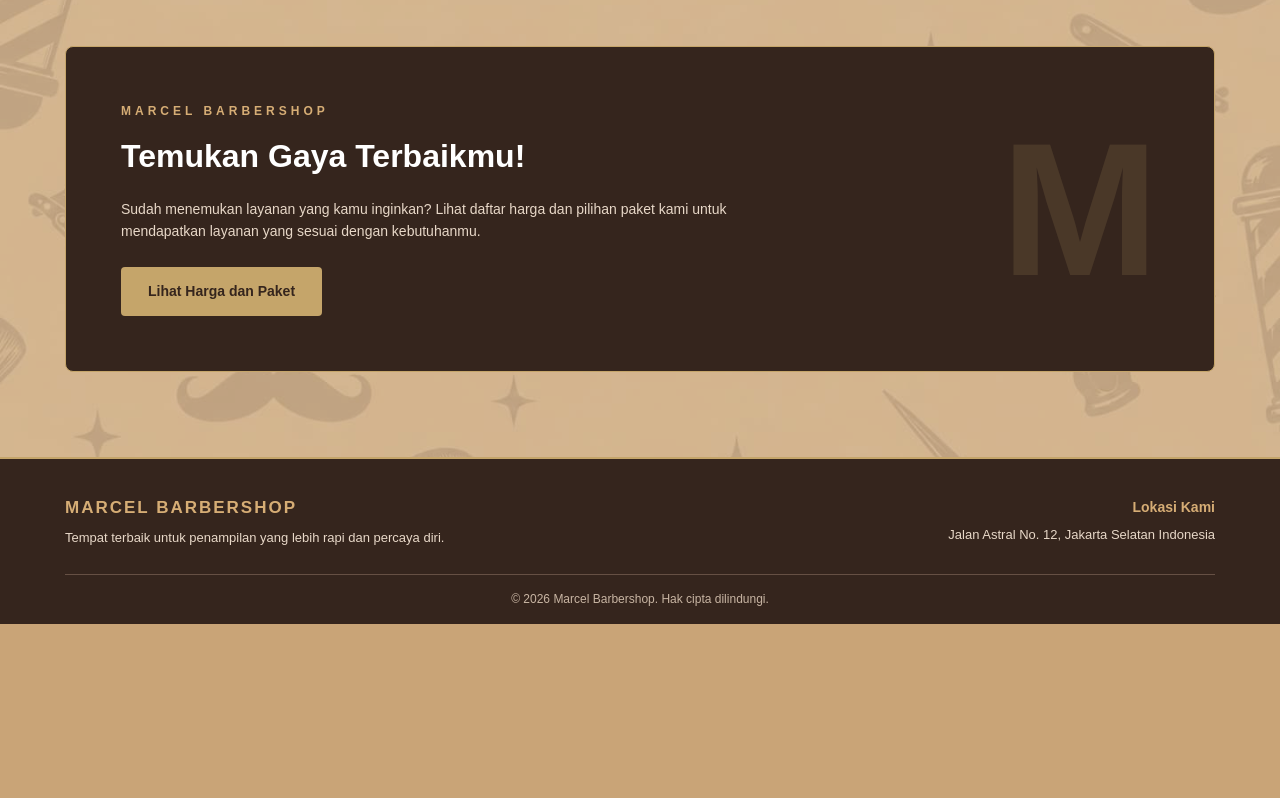
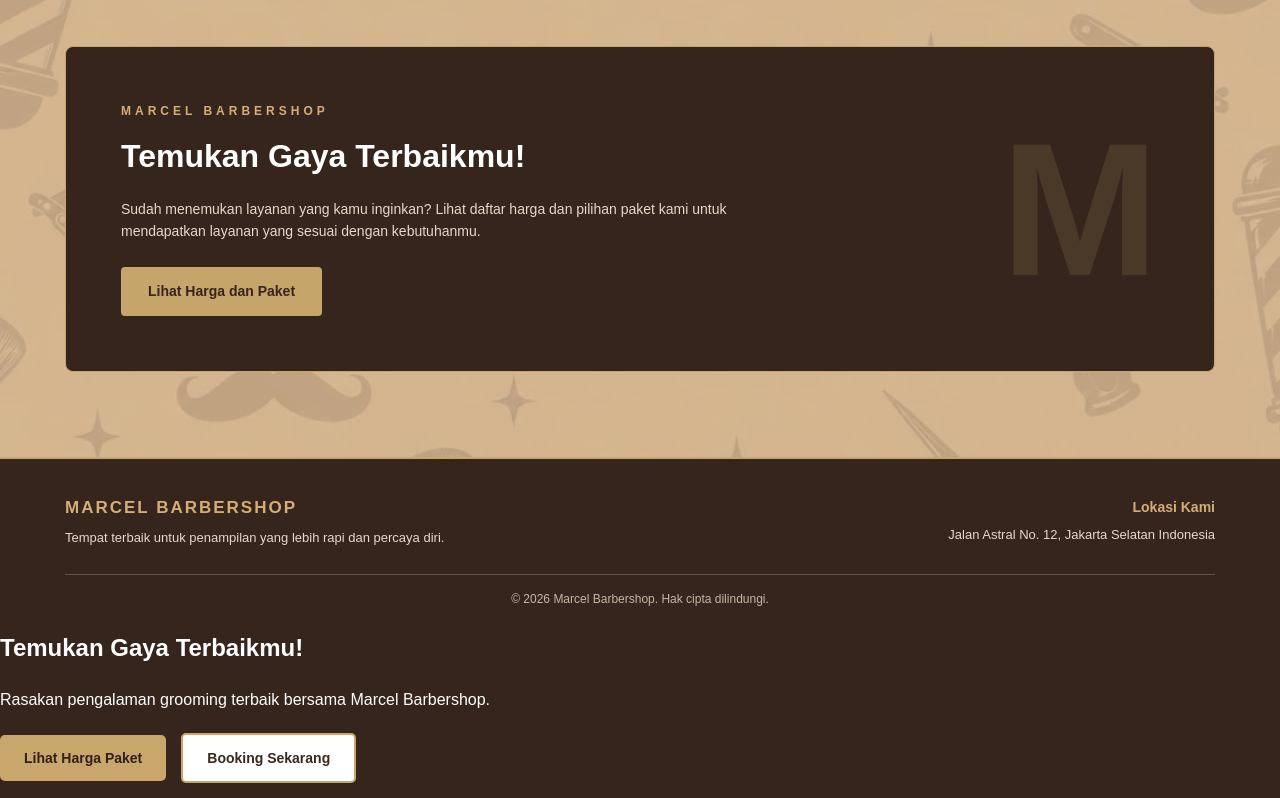
Before and after one commit to VaenderEsternley160/barbershop-marcel, a plain HTML site: page pages/products.html in a window 1280 px wide. Shown: the part 2594-3392 px from the top of the page. Before the commit the page ends 3218 px from the top, so only its background shows below. Drawn offline with Linux system fonts and the light colour scheme.

Commit message:
update: improve products page

```diff
--- a/pages/products.html
+++ b/pages/products.html
@@ -417,6 +417,31 @@
             </div>
 
         </div>
+    <div class="cta-content">
+    <h2>Temukan Gaya Terbaikmu!</h2>
+
+    <p>
+        Rasakan pengalaman grooming terbaik bersama
+        Marcel Barbershop.
+    </p>
+
+    <div class="cta-buttons">
+        <a href="harga.html" class="btn-harga">
+            Lihat Harga Paket
+        </a>
+
+        <a
+            href="https://wa.me/6281234567890"
+            class="btn-booking"
+            target="_blank"
+            rel="noopener noreferrer"
+        >
+            Booking Sekarang
+        </a>
+    </div>
+</div>
+
+
     </footer>
 
 </body>
--- a/styles/products.css
+++ b/styles/products.css
@@ -523,3 +523,46 @@
     }
 
 }
+.cta-buttons {
+    display: flex;
+    align-items: center;
+    gap: 15px;
+    flex-wrap: wrap;
+    margin-top: 20px;
+}
+
+.btn-harga,
+.btn-booking {
+    display: inline-block;
+    padding: 12px 24px;
+    text-decoration: none;
+    font-size: 14px;
+    font-weight: bold;
+    border-radius: 5px;
+    transition: all 0.3s ease;
+}
+
+
+.btn-harga {
+    background-color: #c9a66b;
+    color: #2f211a;
+}
+
+
+.btn-booking {
+    background-color: #ffffff;
+    color: #3b281d;
+    border: 2px solid #c9a66b;
+}
+
+
+.btn-harga:hover {
+    background-color: #e0bd7d;
+    transform: translateY(-3px);
+}
+
+.btn-booking:hover {
+    background-color: #c9a66b;
+    color: #2f211a;
+    transform: translateY(-3px);
+}
```
